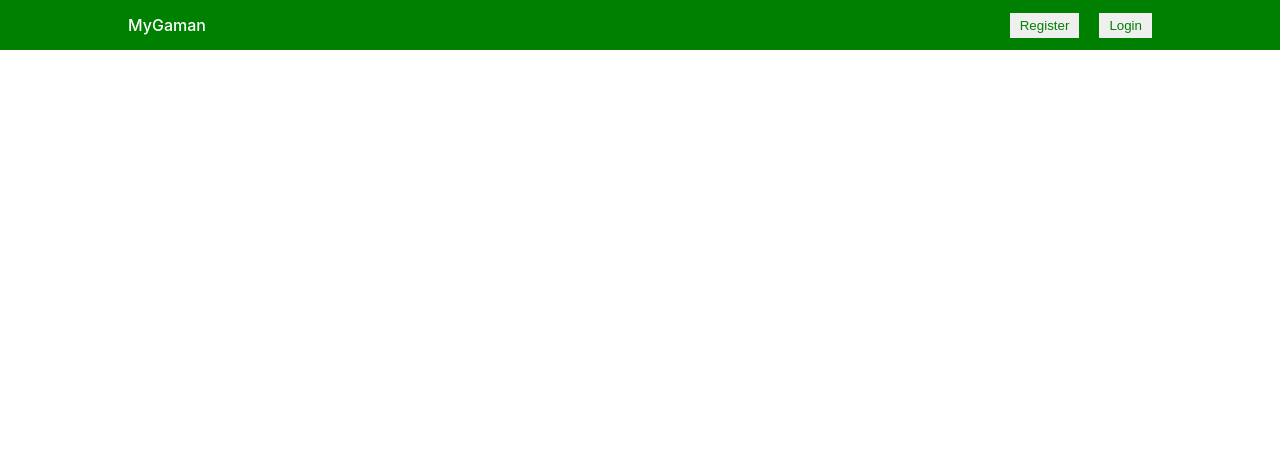
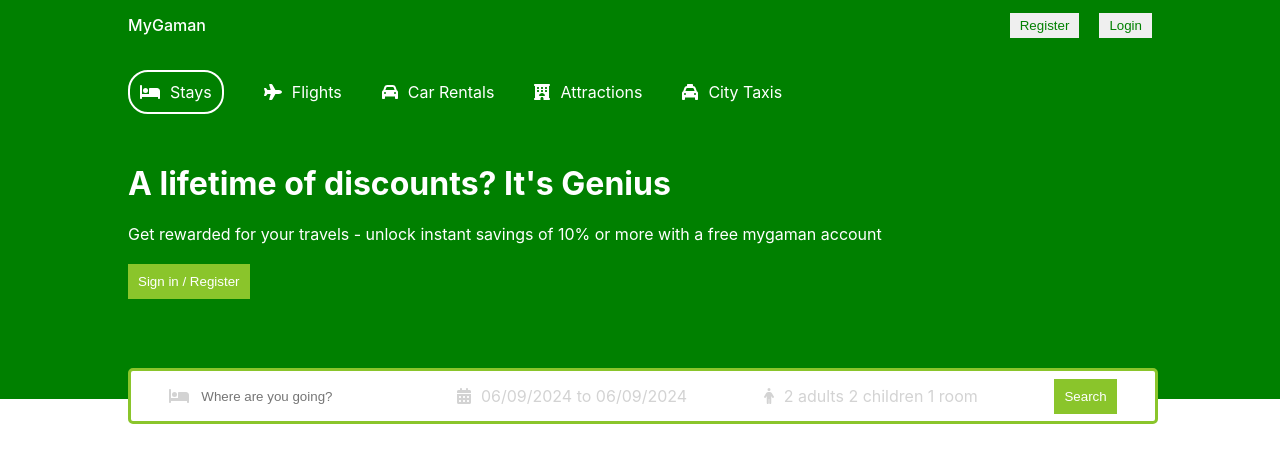
Before and after one commit to tharusha1004/My-Gaman-App, a React (Create React App) app in the folder client/: page /home in a window 1280 px wide. Shown: the top 462 px of the page. Built offline with nearby package versions, Linux system fonts and the light colour scheme.

Commit message:
create a header with date picker and add to the app.js

```diff
--- /dev/null
+++ b/client/src/components/header/Header.css
@@ -0,0 +1,85 @@
+.header{
+    background-color: green;
+    color: white;
+    display: flex;
+    justify-content: center;
+    position: relative;
+}
+
+.headerContainer{
+    width: 100%;
+    max-width: 1024px;
+    margin: 20px 0px 100px 0px;
+}
+
+.headerList{
+    display: flex;
+    gap: 40px;
+    margin-bottom: 50px;
+}
+
+.headerListItem{
+    display: flex;
+    align-items: center;
+    gap: 10px;
+}
+
+.headerListItem.active{
+    border: 2px solid white;
+    padding: 10px;
+    border-radius: 20px;
+}
+
+.headerDescription{
+    margin: 20px 0px;
+}
+
+.headerBtn{
+    background-color: #8ac52b;
+    color: white;
+    font-weight: 500;
+    border: none;
+    padding: 10px;
+    cursor: pointer;
+}
+
+.headerSearch{
+    height: 30px;
+    background-color: white;
+    border: 3px solid #8ac52b;
+    display: flex;
+    align-items: center;
+    justify-content: space-around;
+    padding: 10px 0px;
+    border-radius: 5px;
+    position: absolute;
+    bottom: -25px;
+    width: 100%;
+    max-width: 1024px;
+}
+
+.headerIcon{
+    color: lightgrey;
+}
+
+.headerSearchItem{
+    display: flex;
+    align-items: center;
+    gap: 10px;
+}
+
+.headerSearchInput{
+    border: none;
+    outline: none;
+}
+
+.headerSearchText {
+    color: lightgray;
+    cursor: pointer;
+}
+
+.date {
+    position: absolute;
+    top: 50px;
+    z-index: 2;
+}
--- /dev/null
+++ b/client/src/components/header/Header.jsx
@@ -0,0 +1,79 @@
+import React, { useState } from 'react'
+
+//import Fontawesome
+import { FontAwesomeIcon } from '@fortawesome/react-fontawesome'
+import { faBed, faPlane, faCar, faHotel, faTaxi, faCalendarDays, faPerson } from '@fortawesome/free-solid-svg-icons'
+
+// import Header.css
+import '../header/Header.css';
+
+//import date range
+import { DateRange } from 'react-date-range';
+import 'react-date-range/dist/styles.css';          //min css file
+import 'react-date-range/dist/theme/default.css';   //theme css file
+import { format } from 'date-fns';
+
+const Header = () => {
+
+    //Date Range
+    const [openDate, setOpenDate] = useState(false)
+    const [date, setDate] = useState([
+        {
+            startDate: new Date(),
+            endDate: new Date(),
+            key: 'selection'
+        },
+    ]);
+
+    return (
+        <div className='header'>
+            <div className='headerContainer'>
+                <div className="headerList">
+                    <div className="headerListItem active">
+                        <FontAwesomeIcon icon={faBed} />
+                        <span>Stays</span>
+                    </div>
+                    <div className="headerListItem">
+                        <FontAwesomeIcon icon={faPlane} />
+                        <span>Flights</span>
+                    </div>
+                    <div className="headerListItem">
+                        <FontAwesomeIcon icon={faCar} />
+                        <span>Car Rentals</span>
+                    </div>
+                    <div className="headerListItem">
+                        <FontAwesomeIcon icon={faHotel} />
+                        <span>Attractions</span>
+                    </div>
+                    <div className="headerListItem">
+                        <FontAwesomeIcon icon={faTaxi} />
+                        <span>City Taxis</span>
+                    </div>
+                </div>
+                <h1 className="headerTitle">A lifetime of discounts? It's Genius</h1>
+                <p className="headerDescription">Get rewarded for your travels - unlock instant savings of 10% or more with a free mygaman account</p>
+                <button className="headerBtn">Sign in / Register</button>
+                <div className="headerSearch">
+                    <div className="headerSearchItem">
+                        <FontAwesomeIcon icon={faBed} className='headerIcon' />
+                        <input type="text" placeholder='Where are you going?' className='headerSearchInput' />
+                    </div>
+                    <div className="headerSearchItem">
+                        <FontAwesomeIcon icon={faCalendarDays} className='headerIcon' />
+                        <span onClick={()=>setOpenDate(!openDate)} className='headerSearchText'>{`${format(date[0].startDate, "MM/dd/yyyy")} to ${format(date[0].endDate, "MM/dd/yyyy")}`}</span>
+                        {openDate && <DateRange className='date' editableDateInputs={true} onChange={(item) => setDate([item.Selection])} moveRangeOnFirstSelection={false} ranges={date}/>}
+                    </div>
+                    <div className="headerSearchItem">
+                        <FontAwesomeIcon icon={faPerson} className='headerIcon' />
+                        <span className='headerSearchText'>2 adults 2 children 1 room</span>
+                    </div>
+                    <div className="headerSearchItem">
+                        <button className="headerBtn">Search</button>
+                    </div>
+                </div>
+            </div>
+        </div>
+    )
+}
+
+export default Header
--- a/client/src/pages/home/Home.jsx
+++ b/client/src/pages/home/Home.jsx
@@ -4,11 +4,13 @@
 import '../home/Home.css';
 //import components
 import Navbar from '../../components/navbar/Navbar';
+import Header from '../../components/header/Header';
 
 const Home = () => {
     return (
         <div>
             <Navbar />
+            <Header />
         </div>
     )
 }
```
